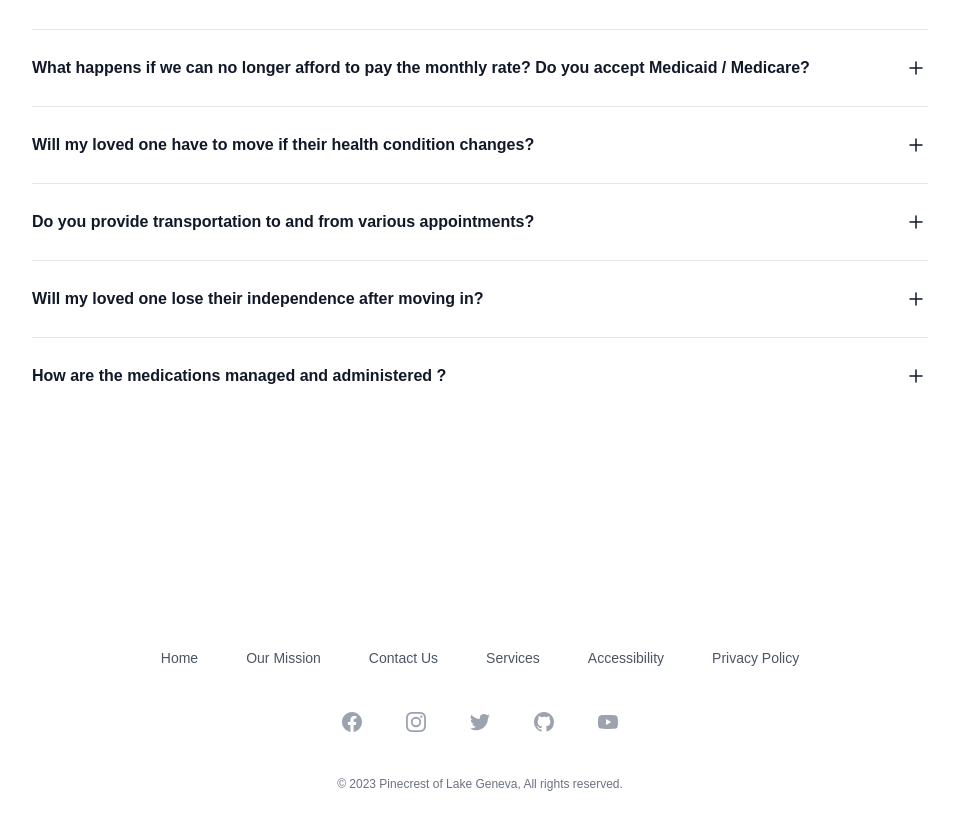
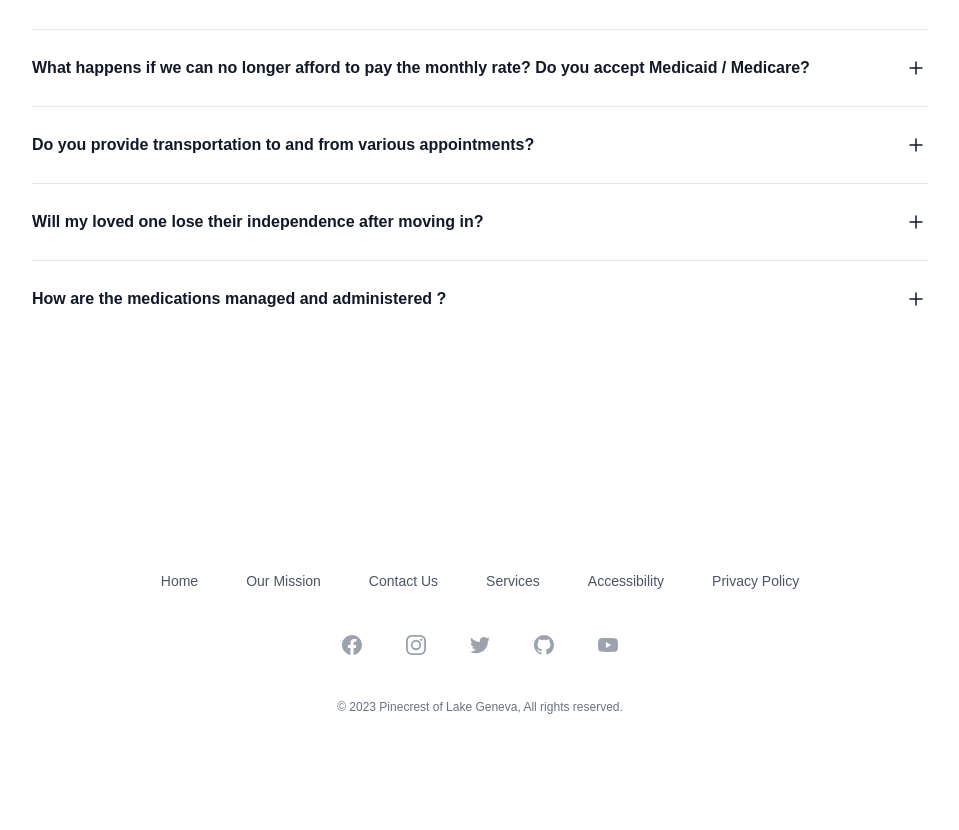
Before and after one commit to lee14k/pinecrest, a React (Vite) app: page /Ourmission in a window 1280 px wide. Shown: the part 2041-2871 px from the top of the page, without its empty margins (160-1119 px from the left). Built offline with nearby package versions, Linux system fonts and the light colour scheme.

Commit message:
faq change

```diff
--- a/src/components/FAQ.jsx
+++ b/src/components/FAQ.jsx
@@ -38,13 +38,6 @@ const faqs = [
       "What happens if we can no longer afford to pay the monthly rate? Do you accept Medicaid / Medicare?",
     answer:
       "We understand that certain financial situations can and do arise. Prior to a resident’s admission to Pinecrest we make it a point to refer each family or legal representative to speak with an advisor at the Aging and Disability Resource Center of Walworth County. This is a good source for Seniors to receive information and assistance on the various long term care options available. Here at Pinecrest we do not accept straight Medicaid / Medicare as payment, however, at present we do participate in long term care funding programs.",
-  },
-
-  {
-    question:
-      "Will my loved one have to move if their health condition changes?",
-    answer:
-      "Not necessarily. Although no one can predict what happens with their health but we do strive to continue to provide top quality support and services to each resident here at Pinecrest even in the event of a health status change. Our staff will stay in contact with families, and legal representatives along the way so as to determine the most appropriate care options available.",
   },
   {
     question: "Do you provide transportation to and from various appointments?",
```
